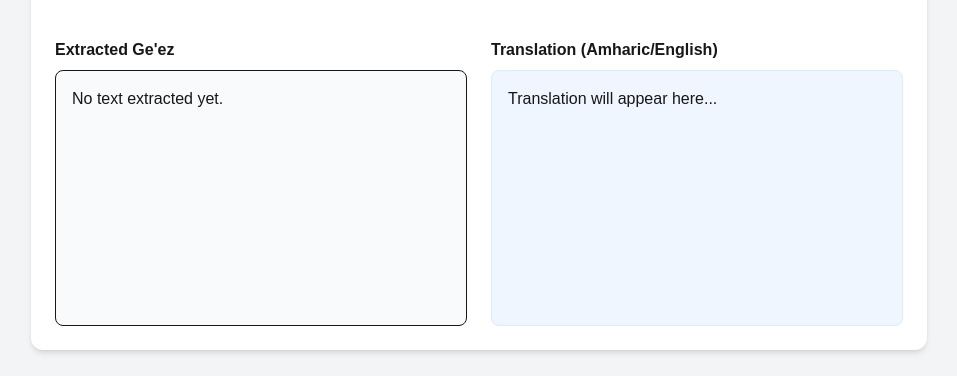
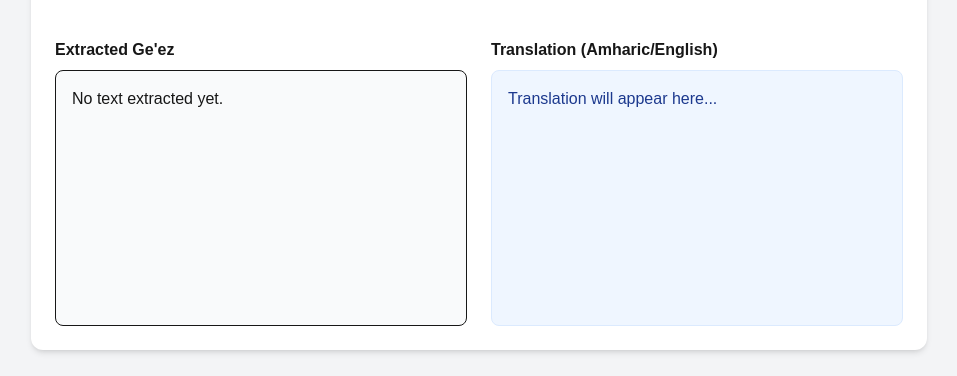
Before and after one commit to mastewalshiferaw/EOTC_related, a Next.js app in the folder geez_translator_pro/frontend/: page / in a window 1280 px wide. Shown: the part 298-674 px from the top of the page, without its empty margins (161-1118 px from the left). Built offline with nearby package versions, Linux system fonts and the light colour scheme.

Commit message:
fix: update on css and translation_service.py

```diff
--- a/geez_translator_pro/frontend/app/page.tsx
+++ b/geez_translator_pro/frontend/app/page.tsx
@@ -65,7 +65,7 @@ export default function GezTranslator() {
           </div>
           <div>
             <h2 className="font-bold mb-2">Translation (Amharic/English)</h2>
-            <div className="p-4 bg-blue-50 border border-blue-100 rounded-lg h-64 overflow-y-auto whitespace-pre-wrap">
+            <div className="p-4 bg-blue-50 border border-blue-100 rounded-lg h-64 overflow-y-auto whitespace-pre-wrap text-blue-900 font-medium">
               {translatedText || "Translation will appear here..."}
             </div>
           </div>
```
